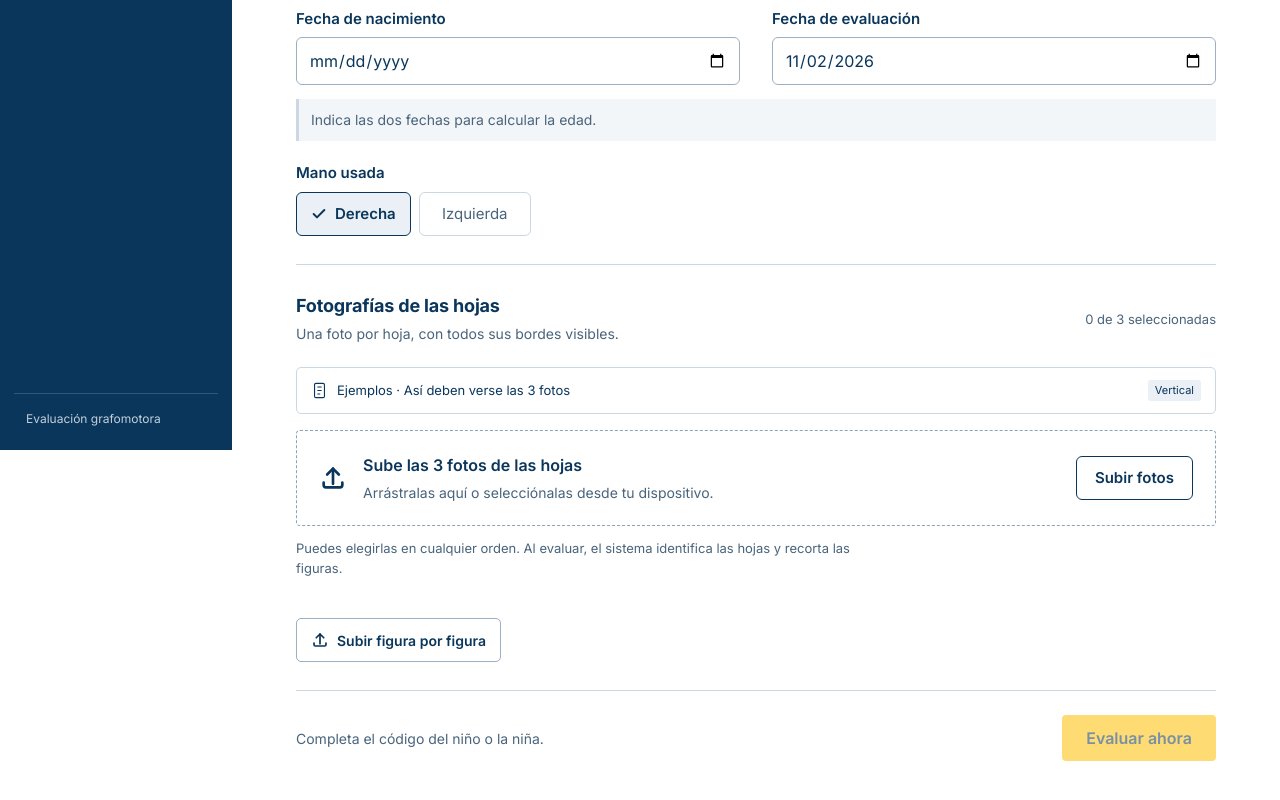
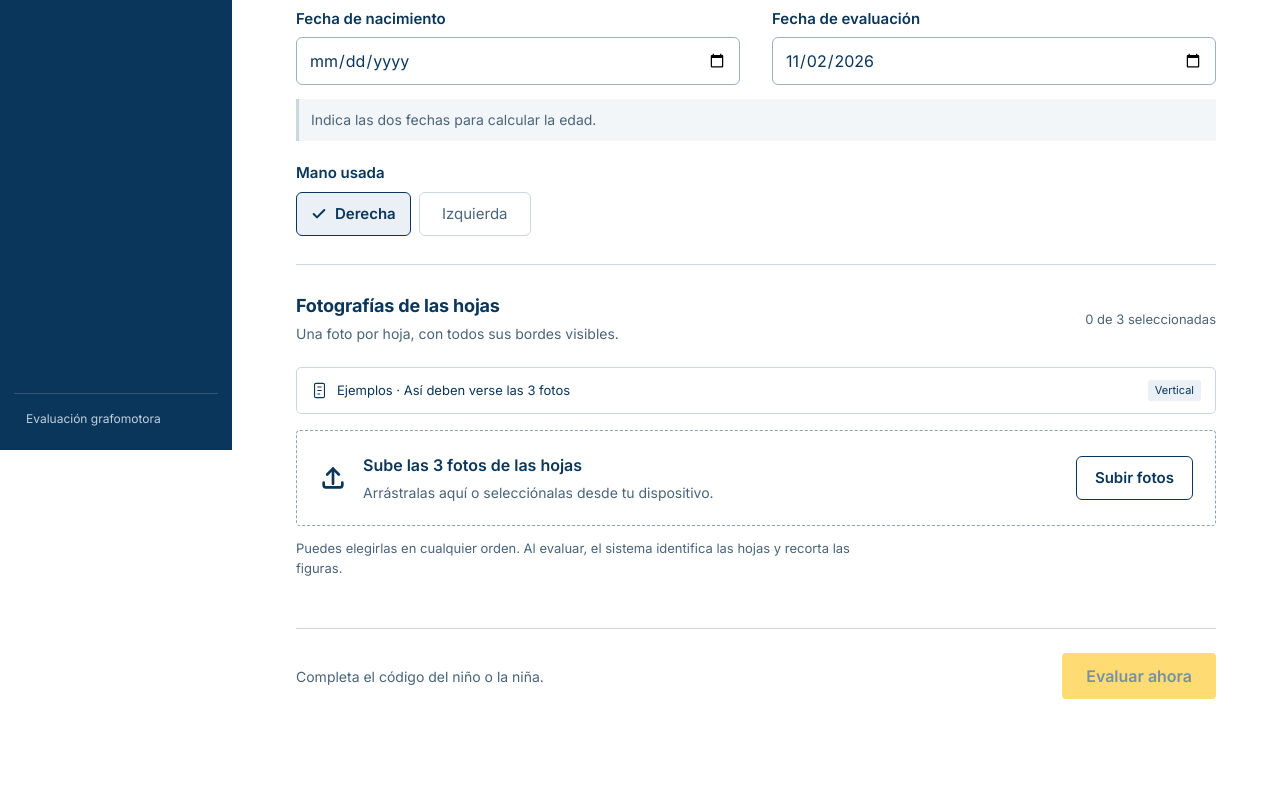
Before and after one commit to esaumorales/Grafomotricidad, a React (Vite) app in the folder frontend/: page / in a window 1280 px wide. Shown: the part 350-1150 px from the top of the page. After the commit the page ends 1113 px from the top, so only its background shows below. Built offline with nearby package versions, Linux system fonts and the light colour scheme.

Commit message:
Retirar botón de carga alternativa por figura

```diff
--- a/frontend/src/pages/NuevaEvaluacion.jsx
+++ b/frontend/src/pages/NuevaEvaluacion.jsx
@@ -261,7 +261,6 @@ export default function NuevaEvaluacion() {
                 </div>)}
               </div>
             )}
-            <button type="button" className="evaluation-mode" disabled={enviando} onClick={() => { setModo(modo === 'hojas' ? 'figuras' : 'hojas'); setError(null) }}><IconSubir width={18} height={18} aria-hidden="true" />{modo === 'hojas' ? 'Subir figura por figura' : 'Volver a las 3 hojas'}</button>
           </section>
           {error && <div role="alert" className="evaluation-error"><strong>No se pudo completar la evaluación</strong><p>{error}</p></div>}
           <dialog ref={quitarDialogRef} className="photo-confirm-dialog" aria-labelledby="quitar-foto-title" aria-describedby="quitar-foto-description" onClose={() => setFotoAQuitar(null)}>
```
